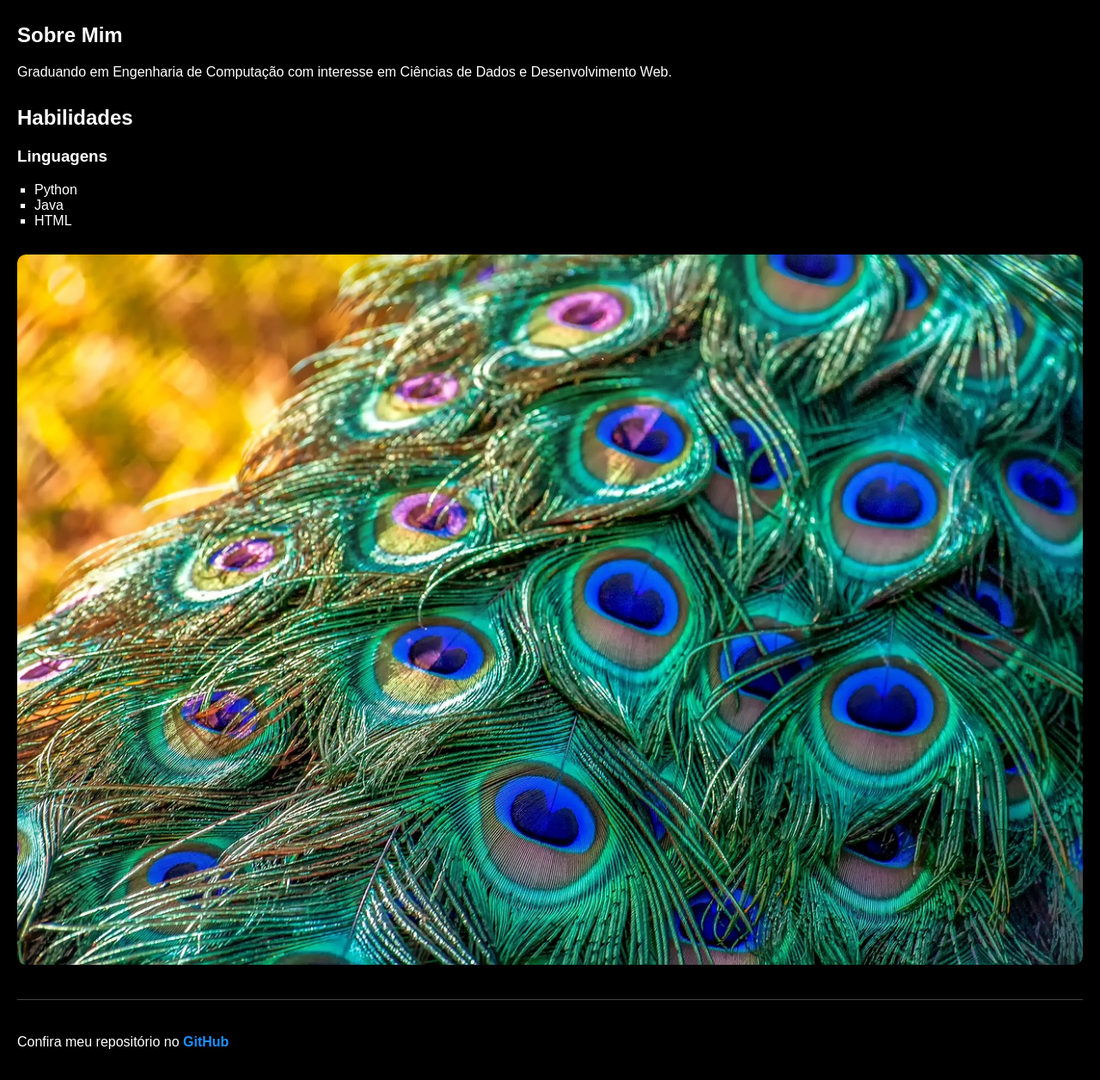
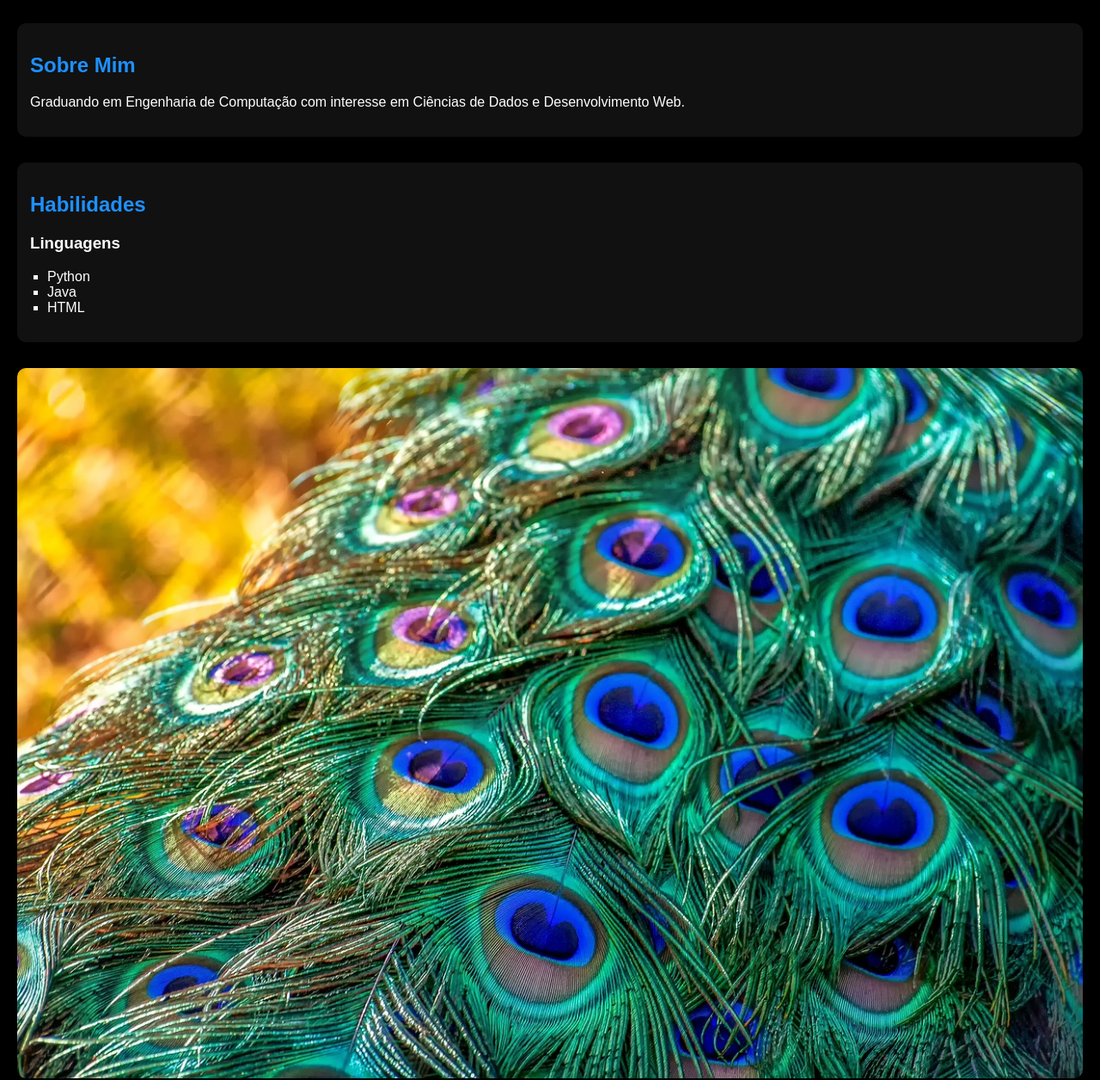
Before and after one commit to brenocaxias/Tec-Web, a plain HTML site: page portfolio1/index.html in a window 1280 px wide. Shown: the part 81-1337 px from the top of the page at 86% size. Drawn offline with Linux system fonts and the light colour scheme.

Commit message:
atualização

```diff
--- a/portfolio1/index.html
+++ b/portfolio1/index.html
@@ -4,77 +4,34 @@
     <meta charset="UTF-8">
     <meta name="viewport" content="width=device-width, initial-scale=1.0">
     <title>Portfólio - Breno Caxias</title>
-    <style>
-        body {
-            background-color: #000;
-            color: #fff;
-            font-family: Arial, sans-serif;
-            margin: 0;
-            padding: 20px;
-        }
-
-        header {
-            text-align: center;
-            margin-bottom: 30px;
-        }
-
-        img {
-            max-width: 100%;
-            height: auto;
-            display: block;
-            margin: 20px auto;
-            border-radius: 10px;
-        }
-
-        section {
-            margin-bottom: 30px;
-        }
-
-        ul {
-            list-style-type: square;
-            padding-left: 20px;
-        }
-
-        a {
-            color: #1e90ff;
-            text-decoration: none;
-            font-weight: bold;
-        }
-
-        hr {
-            border: 0;
-            height: 1px;
-            background-color: #444;
-            margin: 40px 0;
-        }
-    </style>
+    <link rel="stylesheet" href="style.css">
 </head>
 <body>
 
-    <header>
+    <header id="cabecalho">
         <h1>Portfólio - Breno Caxias</h1>
     </header>
 
-    <section>
-        <h2>Sobre Mim</h2>
+    <div class="secao" id="sobre">
+        <h2 class="titulo-secao">Sobre Mim</h2>
         <p>Graduando em Engenharia de Computação com interesse em Ciências de Dados e Desenvolvimento Web.</p>
-    </section>
+    </div>
 
-    <section>
-        <h2>Habilidades</h2>
+    <div class="secao" id="habilidades">
+        <h2 class="titulo-secao">Habilidades</h2>
         <h3>Linguagens</h3>
-        <ul>
+        <ul class="lista-habilidades">
             <li>Python</li>
             <li>Java</li>
             <li>HTML</li>
         </ul>
-    </section>
+    </div>
 
-    <img src="./peacock-3465442_1280.jpg" alt="Imagem de um pavão ">
+    <img id="imagem-pavao" src="./peacock-3465442_1280.jpg" alt="Imagem de um pavão">
 
     <hr>
 
-    <footer>
+    <footer id="rodape">
         <p>Confira meu repositório no <a href="https://github.com/brenocaxias/Tec-Web" target="_blank">GitHub</a></p>
     </footer>
 
--- /dev/null
+++ b/portfolio1/style.css
@@ -0,0 +1,62 @@
+body {
+    background-color: #000;
+    color: #fff;
+    font-family: Arial, sans-serif;
+    margin: 0;
+    padding: 20px;
+}
+
+/* Estilo para cabeçalho */
+#cabecalho {
+    text-align: center;
+    margin-bottom: 30px;
+}
+
+/* Estilo para imagem */
+#imagem-pavao {
+    max-width: 100%;
+    height: auto;
+    display: block;
+    margin: 20px auto;
+    border-radius: 10px;
+}
+
+/* Estilo para o rodapé */
+#rodape {
+    text-align: center;
+    margin-top: 40px;
+}
+
+/* Estilo para as seções */
+.secao {
+    margin-bottom: 30px;
+    padding: 15px;
+    background-color: #111;
+    border-radius: 10px;
+}
+
+/* Título das seções */
+.titulo-secao {
+    color: #1e90ff;
+}
+
+/* Lista de habilidades */
+.lista-habilidades {
+    list-style-type: square;
+    padding-left: 20px;
+}
+
+/* Links */
+a {
+    color: #1e90ff;
+    text-decoration: none;
+    font-weight: bold;
+}
+
+/* Linha divisória */
+hr {
+    border: 0;
+    height: 1px;
+    background-color: #444;
+    margin: 40px 0;
+}
```
